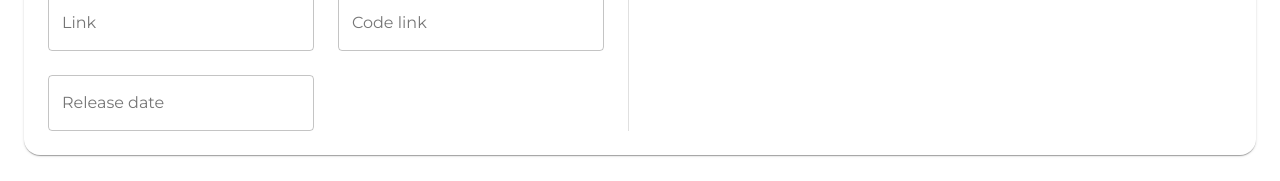
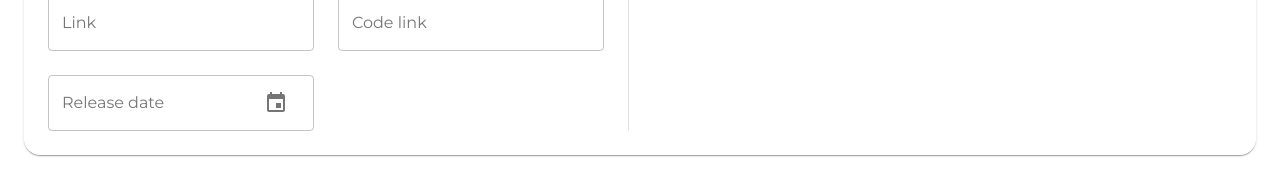
Before and after one commit to Computer-Progress/computerprogress.com, a Next.js app: page /submit-paper in a window 1280 px wide. Shown: the part 389-570 px from the top of the page. Built offline with nearby package versions, Linux system fonts and the light colour scheme.

Commit message:
Add date picker to paper info

```diff
--- a/components/SubmitPaperInfo/index.js
+++ b/components/SubmitPaperInfo/index.js
@@ -12,6 +12,12 @@ import {
   InputAdornment,
 } from "@material-ui/core";
 
+import {
+  KeyboardDatePicker,
+  MuiPickersUtilsProvider,
+} from "@material-ui/pickers";
+import DateFnsUtils from "@date-io/date-fns";
+
 import PersonAddOutlinedIcon from "@material-ui/icons/PersonAddOutlined";
 import AddIcon from "@material-ui/icons/Add";
 import CloseIcon from "@material-ui/icons/Close";
@@ -23,12 +29,13 @@ import { StyledCard, StyledBoxContainer, StyledTextField } from "./styles";
 export default function SubmitPaperInfo() {
   const theme = useTheme();
   const isLargeScreen = useMediaQuery(theme.breakpoints.up("md"));
+  // const [selectedDate, handleDateChange] = useState(new Date());
 
   const [paperInfo, setPaperInfo] = useState({
     title: "",
     link: "",
     codeLink: "",
-    releaseDate: "",
+    releaseDate: null,
   });
   const [newAuthor, setNewAuthor] = useState("");
   const [authorsList, setAuthorsList] = useState([]);
@@ -55,6 +62,7 @@ export default function SubmitPaperInfo() {
   }
 
   return (
+    <MuiPickersUtilsProvider utils={DateFnsUtils}>
       <StyledCard>
         <StyledBoxContainer>
           <Grid container spacing={3}>
@@ -105,12 +113,26 @@ export default function SubmitPaperInfo() {
               </Grid>
 
               <Grid item xs={6}>
-              <StyledTextField
+                {/* <StyledTextField
                   name="releaseDate"
                   label="Release date"
                   value={paperInfo.releaseDate}
                   variant="outlined"
                   onChange={handlePaperInfoChange}
+                /> */}
+
+                <KeyboardDatePicker
+                  name="releaseDate"
+                  autoOk
+                  variant="inline"
+                  inputVariant="outlined"
+                  label="Release date"
+                  format="MM/dd/yyyy"
+                  value={paperInfo.releaseDate}
+                  InputAdornmentProps={{ position: "end" }}
+                  onChange={(date) =>
+                    setPaperInfo({ ...paperInfo, releaseDate: date })
+                  }
                 />
               </Grid>
             </Grid>
@@ -185,5 +207,6 @@ export default function SubmitPaperInfo() {
           </Grid>
         </StyledBoxContainer>
       </StyledCard>
+    </MuiPickersUtilsProvider>
   );
 }
--- a/package.json
+++ b/package.json
@@ -8,12 +8,15 @@
     "start": "next start"
   },
   "dependencies": {
+    "@date-io/date-fns": "1.x",
     "@material-ui/core": "^4.12.2",
     "@material-ui/data-grid": "^4.0.0-alpha.33",
     "@material-ui/icons": "^4.11.2",
     "@material-ui/lab": "^4.0.0-alpha.60",
+    "@material-ui/pickers": "^3.3.10",
     "@svgr/webpack": "^5.5.0",
-    "highcharts": "9.0.0",
+    "date-fns": "^2.23.0",
+    "highcharts": "^9.1.0",
     "highcharts-react-official": "^3.0.0",
     "next": "10.2.3",
     "parse-exponential": "^1.0.1",
```
Also changed, not shown: 1 other file (tests, documents, lock files or other folders). Lines whose indentation alone changed are shown as unchanged.
